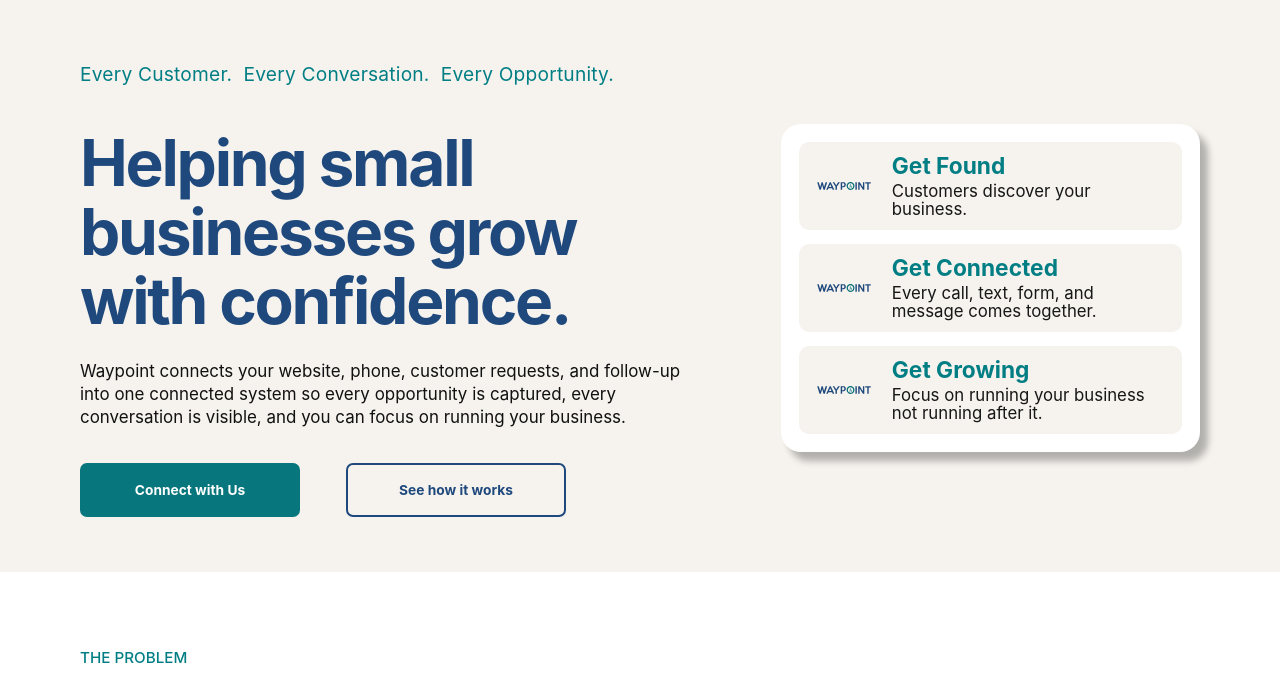
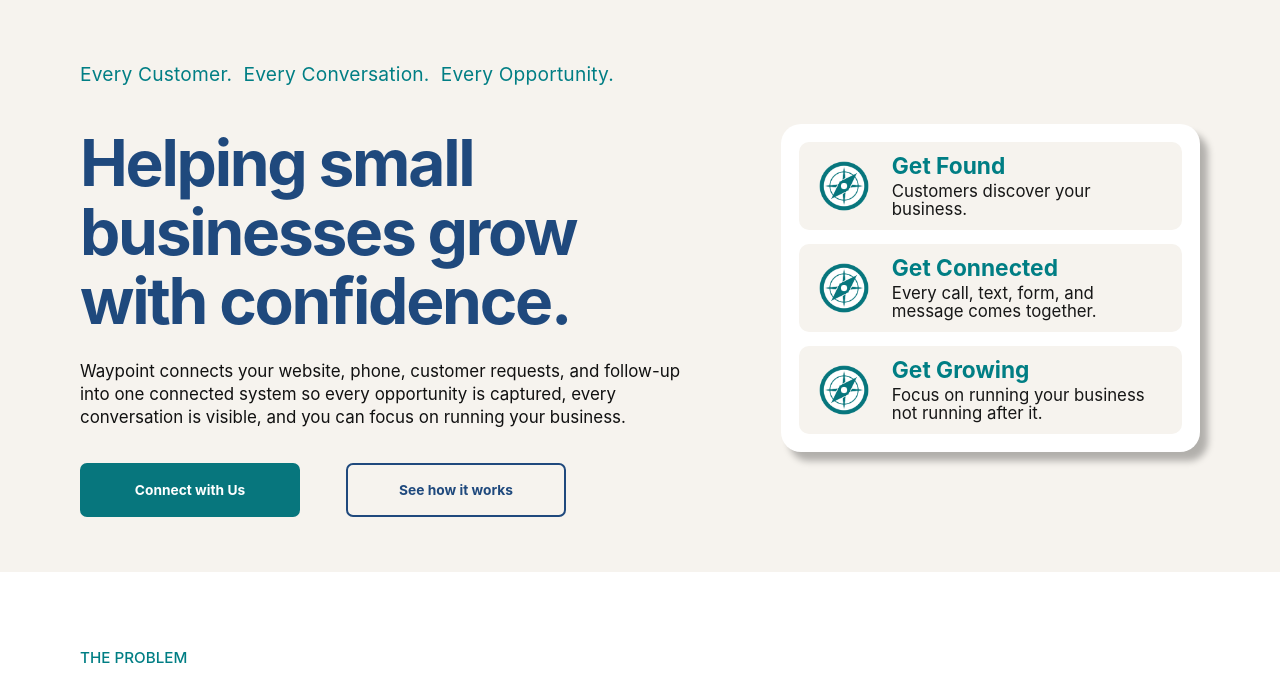
Before and after one commit to waypointworkflows/waypoint-website, a website: page index.html in a window 1280 px wide. Shown: the part 78-762 px from the top of the page. Drawn offline with Linux system fonts and the light colour scheme.

Commit message:
Update Waypoint Marks

```diff
--- a/index.html
+++ b/index.html
@@ -40,9 +40,9 @@
         <div class="actions"><a class="button" href="/contact/">Connect with Us</a><a class="button button-secondary" href="#system">See how it works</a></div>
       </div>
       <div class="journey-card" aria-label="How Waypoint helps">
-        <div class="journey-item"><img src="/assets/wpw-mark.svg" alt="" aria-hidden="true"><div><strong>Get Found</strong><span>Customers discover your business.</span></div></div>
-        <div class="journey-item"><img src="/assets/wpw-mark.svg" alt="" aria-hidden="true"><div><strong>Get Connected</strong><span>Every call, text, form, and message comes together.</span></div></div>
-        <div class="journey-item"><img src="/assets/wpw-mark.svg" alt="" aria-hidden="true"><div><strong>Get Growing</strong><span>Focus on running your business not running after it.</span></div></div>
+        <div class="journey-item"><img src="/assets/wpw-mark.png" alt="" aria-hidden="true"><div><strong>Get Found</strong><span>Customers discover your business.</span></div></div>
+        <div class="journey-item"><img src="/assets/wpw-mark.png" alt="" aria-hidden="true"><div><strong>Get Connected</strong><span>Every call, text, form, and message comes together.</span></div></div>
+        <div class="journey-item"><img src="/assets/wpw-mark.png" alt="" aria-hidden="true"><div><strong>Get Growing</strong><span>Focus on running your business not running after it.</span></div></div>
       </div>
     </div>
   </section>
```
